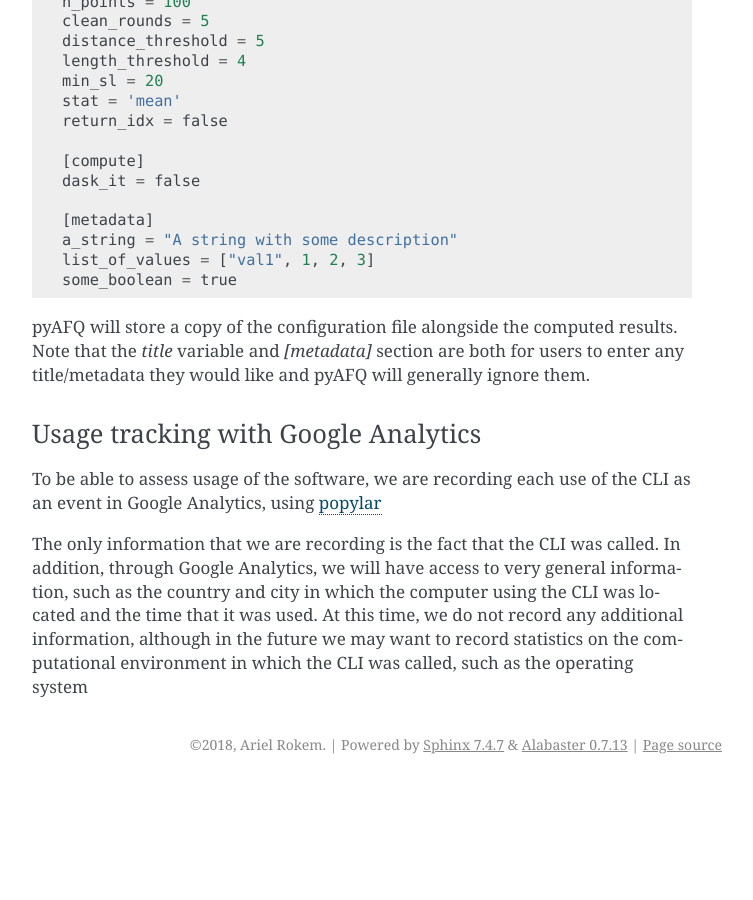
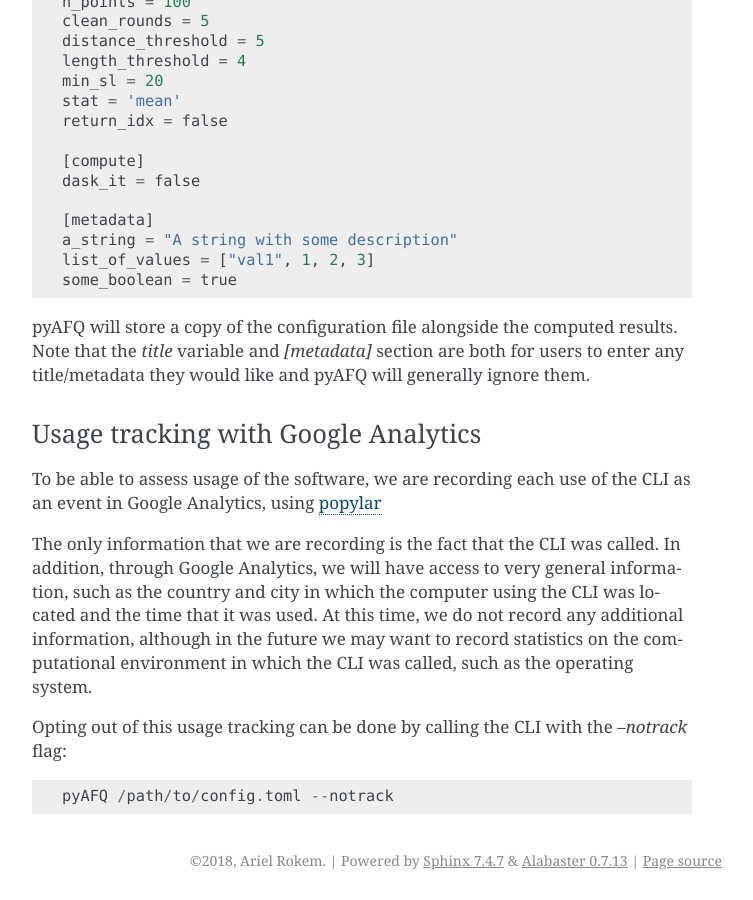
Before and after one commit to yeatmanlab/pyAFQ, a Sphinx documentation site: the page built from docs/source/usage.rst, in a window 1280 px wide and 900 px high, scrolled down 3254 px. Shown: the whole window, without its empty margins (388-1141 px from the left). Built offline with Sphinx 7.4.7, drawn with Linux system fonts in a browser that asks for light colours; pages that are not in the unit, such as notebooks, are missing from menus; before the commit the page ends 4038 px from its top, so only the background shows below that.

Commit message:
Document how to opt out.

```diff
--- a/docs/source/usage.rst
+++ b/docs/source/usage.rst
@@ -182,4 +182,9 @@ information, such as the country and city in which the computer using the CLI
 was located and the time that it was used. At this time, we do not record any
 additional information, although in the future we may want to record statistics
 on the computational environment in which the CLI was called, such as the
-operating system
+operating system.
+
+Opting out of this usage tracking can be done by calling the CLI with the
+`--notrack` flag::
+
+    pyAFQ /path/to/config.toml --notrack
```
